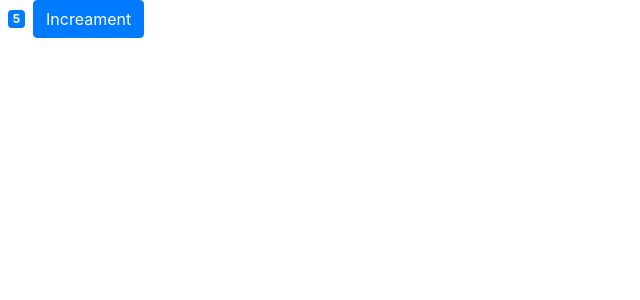
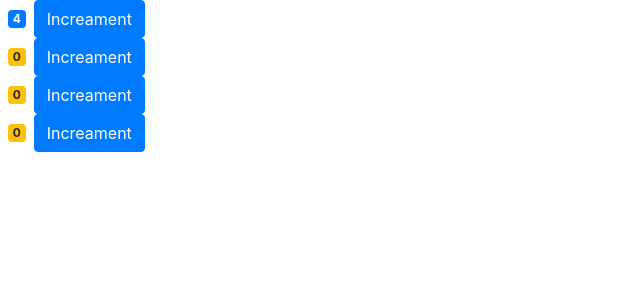
Before and after one commit to theepag/LearningReact, a React (Create React App) app: page / in a window 1280 px wide. Shown: the top 300 px of the page, without its empty margins (0-640 px from the left). Built offline with nearby package versions, Linux system fonts and the light colour scheme.

Commit message:
Sending values to children Components

```diff
--- a/src/components/Counter.jsx
+++ b/src/components/Counter.jsx
@@ -2,7 +2,7 @@
 
 class Counter extends Component {
   state = {
-    count: 5,
+    value: this.props.value,
     imgUrl: "https://picsum.photos/400",
     tags: []
   };
@@ -23,17 +23,17 @@
   }
 
   handleIncrement = product => {
-    this.setState({ count: this.state.count + product });
+    this.setState({ value: this.state.value + product });
   };
 
   render() {
     return (
       <div>
-        <span className={this.getBadgeClasses()}>{this.state.count} </span>
+        <span className={this.getBadgeClasses()}>{this.state.value} </span>
 
         <button
           onClick={() => {
-            this.handleIncrement(5);
+            this.handleIncrement(1);
           }}
           className="btn btn-primary"
         >
@@ -44,7 +44,7 @@
   }
   getBadgeClasses() {
     let clases = "badge m-2 badge-";
-    clases += this.state.count === 0 ? "warning" : "primary";
+    clases += this.state.value === 0 ? "warning" : "primary";
     return clases;
   }
 
--- /dev/null
+++ b/src/components/Counters.jsx
@@ -0,0 +1,23 @@
+import React, { Component } from "react";
+import Counter from "./Counter";
+class Counters extends Component {
+  state = {
+    counters: [
+      { id: 1, value: 4 },
+      { id: 2, value: 0 },
+      { id: 3, value: 0 },
+      { id: 4, value: 0 }
+    ]
+  };
+  render() {
+    return (
+      <div>
+        {this.state.counters.map(counter => (
+          <Counter key={counter.id} value={counter.value} selected={true} />
+        ))}
+      </div>
+    );
+  }
+}
+
+export default Counters;
--- a/src/index.js
+++ b/src/index.js
@@ -3,6 +3,6 @@
 import App from "./App";
 import "./index.css";
 import "bootstrap/dist/css/bootstrap.css";
-import Counter from "./components/Counter";
+import Counters from "./components/Counters";
 
-ReactDOM.render(<Counter />, document.getElementById("root"));
+ReactDOM.render(<Counters />, document.getElementById("root"));
```
